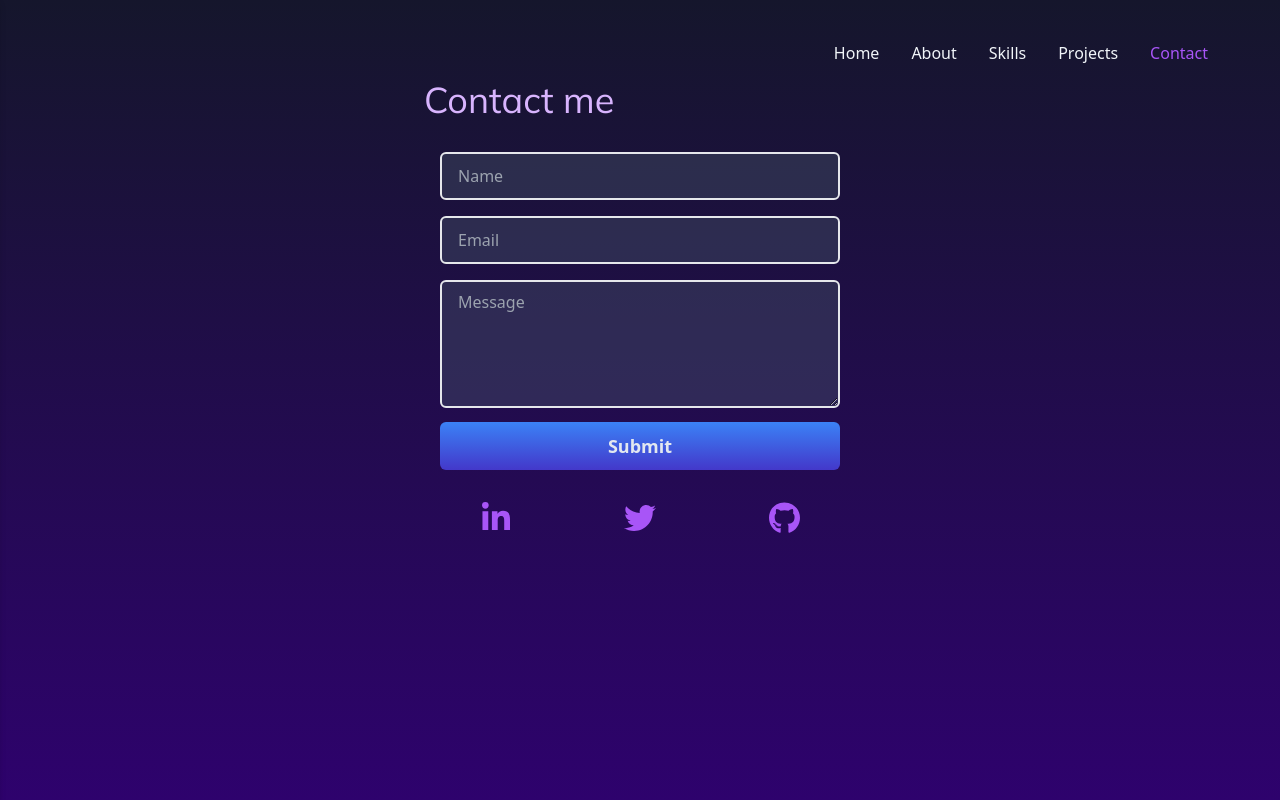
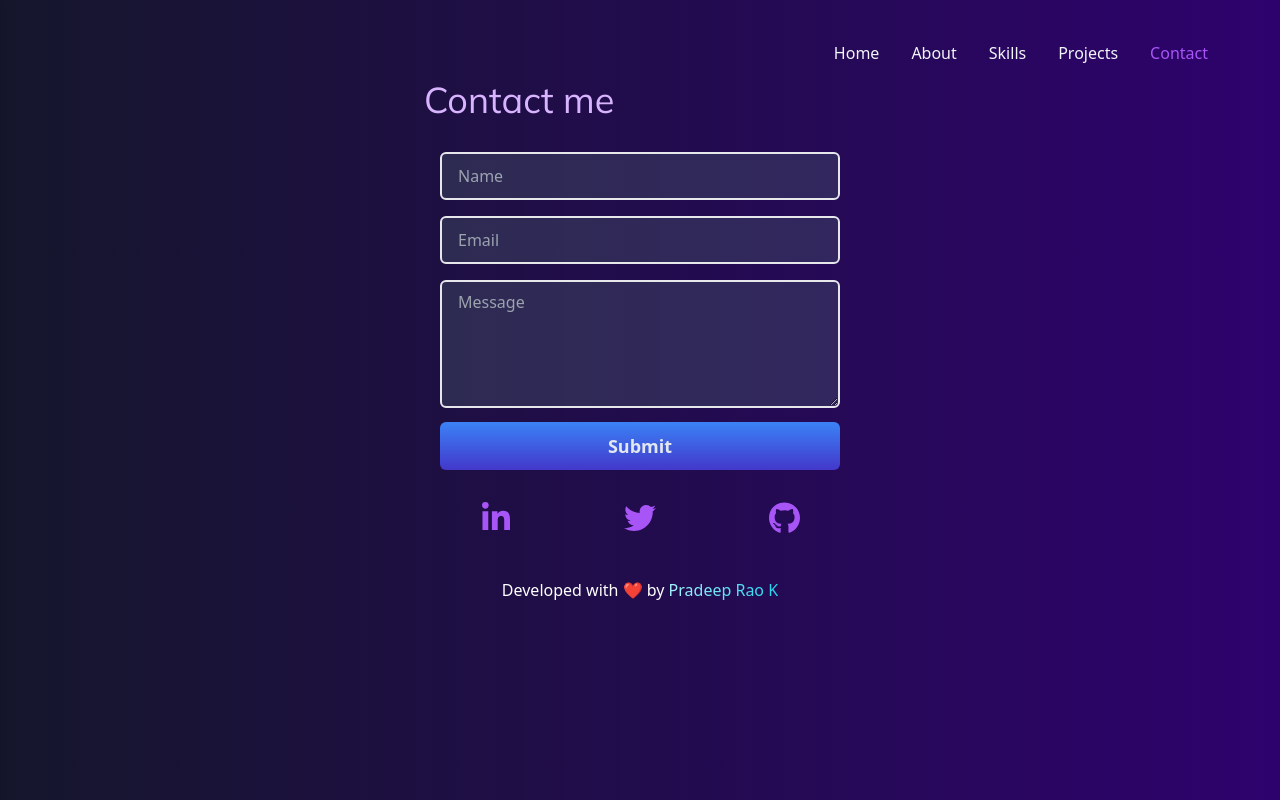
Before and after one commit to PradeepRaoK/portfolio, a Next.js app: page /contact in a window 1280 px wide. Built offline with nearby package versions, Linux system fonts and the light colour scheme.

Commit message:
some updates

```diff
--- a/src/pages/_app.tsx
+++ b/src/pages/_app.tsx
@@ -1,10 +1,16 @@
 import { NavBar } from "~/components/layout/Navbar";
 import { type AppType } from "next/dist/shared/lib/utils";
 import "~/styles/globals.css";
+import Head from "next/head";
 
 const MyApp: AppType = ({ Component, pageProps }) => {
   return(
     <>
+      <Head>
+        <title>Pradeep Rao K</title>
+        <meta name="description" content="Generated by create-t3-app" />
+        <link rel="icon" href="/favicon.ico" />
+      </Head>
       <NavBar/>
       <Component {...pageProps} />
     </>
--- a/src/pages/about.tsx
+++ b/src/pages/about.tsx
@@ -37,7 +37,7 @@ const About: NextPage = () => {
 
       <div className="container mx-auto max-w-2xl px-2">
         <h1 className="text-4xl text-purple-300">About me</h1>
-        <p className="mt-2">
+        <p className="m-2">
         I'm a 20-year-old computer science and engineering undergraduate at NMAMIT Nitte in Karnataka, India. I'm passionate about programming, web, and mobile app development, bringing ideas to life through coding. Collaboration is my driving force, thriving in environments where innovative solutions are born from shared ideas. In my free time, I enjoy immersing myself in captivating movies, and web series, as well as watching cricket matches. With expertise in HTML, CSS, JavaScript, and experience in React, I continuously update my skills to stay current with the latest technologies. My goal is to contribute to impactful projects that positively influence people's lives.
         </p>
         <h2 className="text-3xl text-purple-300 mt-4">Education</h2>
--- a/src/pages/contact.tsx
+++ b/src/pages/contact.tsx
@@ -58,6 +58,7 @@ const Contact: NextPage = () => {
           />
         </div>
       </div>
+      <div className="mt-6 text-center text-1xl text-white">Developed with ❤️ by <a href="https://github.com/PradeepRaoK" className='bg-clip-text bg-gradient-to-r from-cyan-200 to-cyan-400 text-transparent'>Pradeep Rao K</a></div>
     </>
   );
 };
--- a/src/pages/index.tsx
+++ b/src/pages/index.tsx
@@ -1,6 +1,4 @@
-/* eslint-disable react/no-unescaped-entities */
 import { type NextPage } from "next";
-import Head from "next/head";
 import { Typewriter } from "react-simple-typewriter"
 import { motion } from "framer-motion"
 import Image from "next/image";
@@ -9,18 +7,13 @@ const Home: NextPage = () => {
   const words:Array<string> = ['Developer','Student']
   return (
     <>
-      <Head>
-        <title>Pradeep Rao K</title>
-        <meta name="description" content="Generated by create-t3-app" />
-        <link rel="icon" href="/favicon.ico" />
-      </Head>
 
       <motion.div
             animate={{y:[20,0],opacity:[0,1],repeatCount:1}}
             transition={{ delay: 1,duration:1/2 }}
             className="fade flex justify-center items-center flex-col h-full pb-20">
                 <div className="overflow-hidden w-44 h-44 rounded-full border-2 border-slate-200 relative mx-auto cursor-pointer"><Image src="/profile.jpeg" alt="Profile Image" className="w-full h-full object-cover scale-[1.5] hover:scale-[1.6] sm:grayscale hover:grayscale-0 transition-all duration-500 ease-in-out" loading="eager" width={256} height={256} /></div>
-                <h1 className="text-3xl text-purple-300 my-[20px] cursor-default">PRADEEP RAO K</h1>
+                <h1 className="text-3xl text-white my-[20px] cursor-default">PRADEEP RAO K</h1>
                 <a href="https://drive.google.com/file/d/1nqGoJ4w6xYhdRDVGgwbiwYjaVOm3bYI_/view?usp=drive_link" className="text-white p-2 bg-gradient-to-tl from-indigo-600 to-blue-500 rounded-md">Download Resume</a>
                 <h3 className="text-xl mt-4  cursor-default">I am a <Typewriter words={words} loop={0} cursor /></h3>
       </motion.div>
--- a/src/styles/globals.css
+++ b/src/styles/globals.css
@@ -23,7 +23,7 @@
   }
 }
 body {
-  @apply bg-gradient-to-b from-[#15162c] to-[#2e026d] text-slate-100 w-screen h-screen overflow-x-hidden;
+  @apply bg-gradient-to-r from-[#15162c] to-[#2e026d] text-slate-100 w-screen h-screen overflow-x-hidden;
 }
 
 #__next {
```
